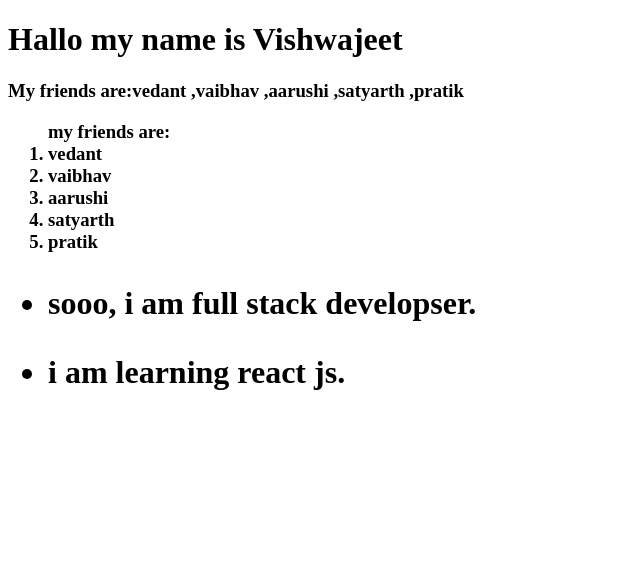
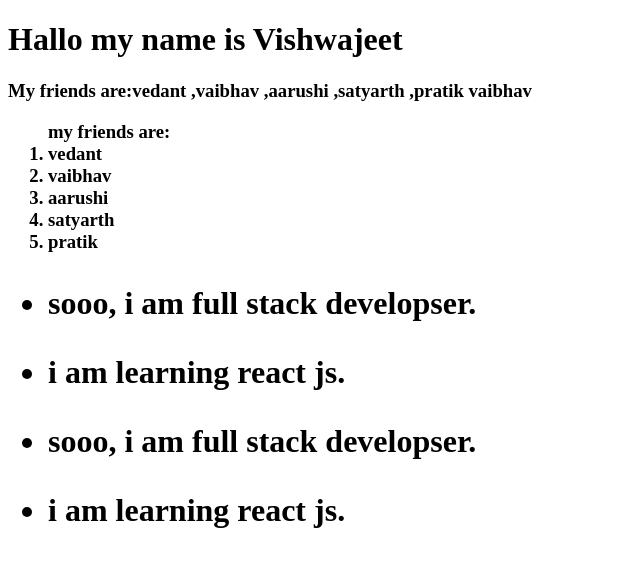
Before and after one commit to vishwa-mern/html-css-js-projects, a React (Vite) app in the folder react-app/: page / in a window 1280 px wide. Shown: the top 566 px of the page, without its empty margins (0-640 px from the left). Built offline with nearby package versions, Linux system fonts and the light colour scheme.

Commit message:
rendering in react js

```diff
--- a/react-app/src/App.jsx
+++ b/react-app/src/App.jsx
@@ -13,6 +13,7 @@ function App() {
       </h1>
       <h3>
         My friends are:{friends.join(",")}
+        {friends[1]}
        <ol>
         my friends are:
          {
@@ -23,6 +24,7 @@ function App() {
         }
 </ol>
       </h3>
+      {Learn()}
        <Learn/>
     </div>
   )
```
